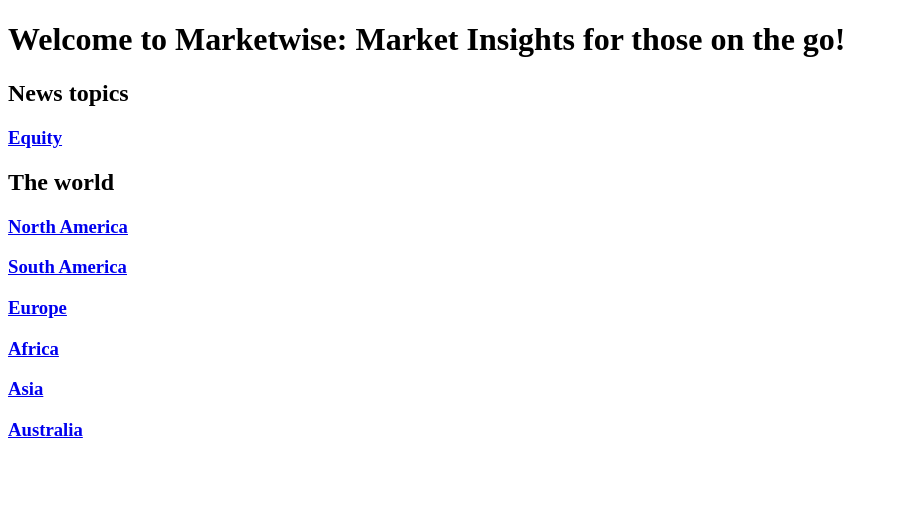
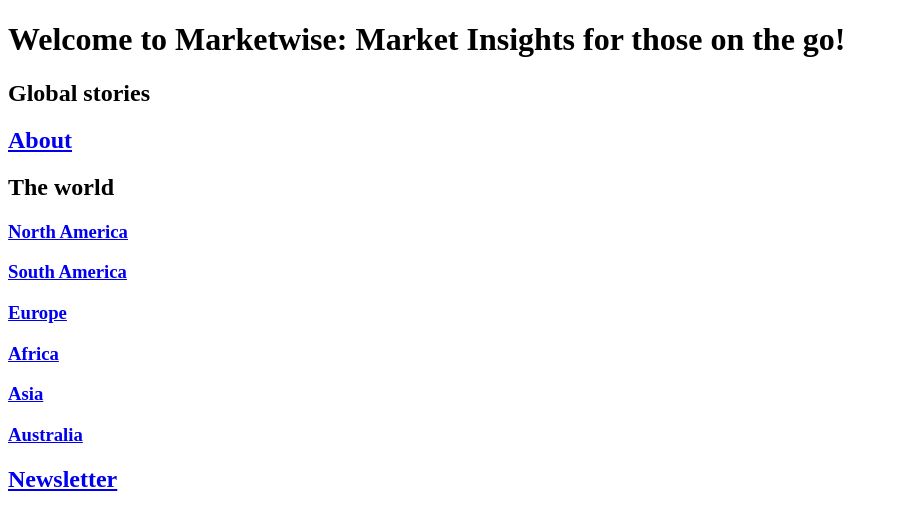
Before and after one commit to Ninamma/Trial, a Flask app: page / in a window 1280 px wide. Shown: the top 530 px of the page, without its empty margins (0-898 px from the left). Run offline with Flask 2, Linux system fonts and the light colour scheme.

Commit message:
tidied up index page

```diff
--- a/APIs/NYTimesAPI.py
+++ b/APIs/NYTimesAPI.py
@@ -1,6 +1,5 @@
 from datetime import date, timedelta
 import requests
-#from nytimesarticle import articleAPI
 import pprint
 
 def get_article(query):
--- a/templates/index.html
+++ b/templates/index.html
@@ -5,8 +5,9 @@
 </head>
 <body>
 <p><h1>Welcome to Marketwise: Market Insights for those on the go!</h1></p>
-<p><h2>News topics</h2></p>
-<p><h3><a href="equity">Equity</a></h3></p>
+<p><h2>Global stories</h2></p>
+
+<p><h2><a href="about">About</a></h3></p>
 
 <p><h2>The world</h2></p>
 <p><h3><a href="northamerica">North America</a></h3></p>
@@ -16,6 +17,9 @@
 <p><h3><a href="asia">Asia</a></h3></p>
 <p><h3><a href="australia">Australia</a></h3></p>
 
+<p><h2><a href="newsletter">Newsletter</a></h3></p>
+
+
 </body>
 </html?
 
```
